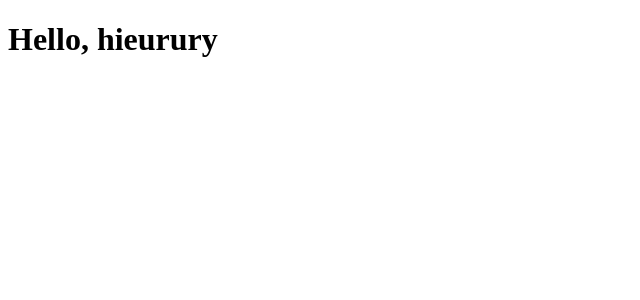
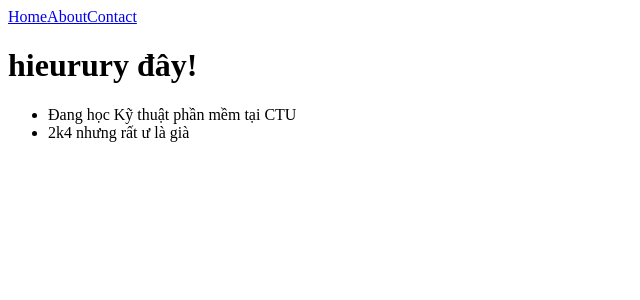
Before and after one commit to hieurury/my_cv, a Vue app: page /about in a window 1280 px wide. Shown: the top 300 px of the page, without its empty margins (0-640 px from the left). Built offline with nearby package versions, Linux system fonts and the light colour scheme.

Commit message:
xây các trang cơ bản

```diff
--- a/package.json
+++ b/package.json
@@ -14,6 +14,7 @@
     "@vitejs/plugin-vue": "^5.2.1",
     "my_cv": "file:",
     "vite": "^6.2.1",
-    "vue": "^3.5.13"
+    "vue": "^3.5.13",
+    "vue-router": "^4.5.0"
   }
 }
--- a/src/App.vue
+++ b/src/App.vue
@@ -1,10 +1,10 @@
 <template>
-    <div>
-        <h1>Hello, hieurury</h1>
-    </div>
+    <router-view>
+    </router-view>
 </template>
 
 <script setup>
+
 </script>
 
 <style lang="css" scoped>
--- /dev/null
+++ b/src/layouts/MainLayout.vue
@@ -0,0 +1,18 @@
+<template>
+    <header>
+        <nav>
+            <router-link to="/">Home</router-link>
+            <router-link to="/about">About</router-link>
+            <router-link to="/contact">Contact</router-link>
+        </nav>
+    </header>
+    <router-view>
+    </router-view>
+</template>
+
+<script setup>
+</script>
+
+<style lang="scss" scoped>
+
+</style>
--- a/src/main.js
+++ b/src/main.js
@@ -1,5 +1,7 @@
 import {createApp} from 'vue'
+import router from './router'
 import App from './App.vue'
 
 const app = createApp(App)
+app.use(router)
 app.mount('#app')
--- /dev/null
+++ b/src/pages/About.vue
@@ -0,0 +1,16 @@
+<template>
+    <div>
+        <h1>hieurury đây!</h1>
+        <ul>
+            <li>Đang học Kỹ thuật phần mềm tại CTU</li>
+            <li>2k4 nhưng rất ư là già</li>
+        </ul>
+    </div>
+</template>
+
+<script setup>
+</script>
+
+<style lang="css" scoped>
+
+</style>
--- /dev/null
+++ b/src/pages/Contact.vue
@@ -0,0 +1,18 @@
+<template>
+    <div>
+        <h1>Liên hệ cho mình qua: </h1>
+        <ul>
+            <li>
+                <a href="mailto:hieurury007@gmail.com">hieurury007@gmail.com</a>
+            </li>
+            <li>Zalo: 0329878030</li>
+        </ul>
+    </div>
+</template>
+
+<script setup>
+</script>
+
+<style lang="css" scoped>
+
+</style>
--- /dev/null
+++ b/src/pages/Home.vue
@@ -0,0 +1,14 @@
+<template>
+    <div>
+        <h1>
+            Chào đằng ấy, Web vẫn đang xây hãy ghé thăm sau nhé!
+        </h1>
+    </div>
+</template>
+
+<script setup>
+</script>
+
+<style lang="css" scoped>
+
+</style>
--- /dev/null
+++ b/src/router.js
@@ -0,0 +1,28 @@
+import { createRouter, createWebHistory } from "vue-router";
+import Home from "./pages/Home.vue";
+import About from "./pages/About.vue";
+import Contact from "./pages/Contact.vue";
+import MainLayout from "./layouts/MainLayout.vue";
+
+const routes = [
+    {path: "/", component: MainLayout,
+        children: [
+            {path: "", component: Home},
+        ]
+    },
+    {path: "/about", component: MainLayout,
+        children: [
+            {path: "", component: About},
+        ]
+    },
+    {path: "/contact", component: MainLayout,
+        children: [
+            {path: "", component: Contact},
+        ]
+    },
+]
+
+export default createRouter({
+    routes,
+    history: createWebHistory(),
+})
```
